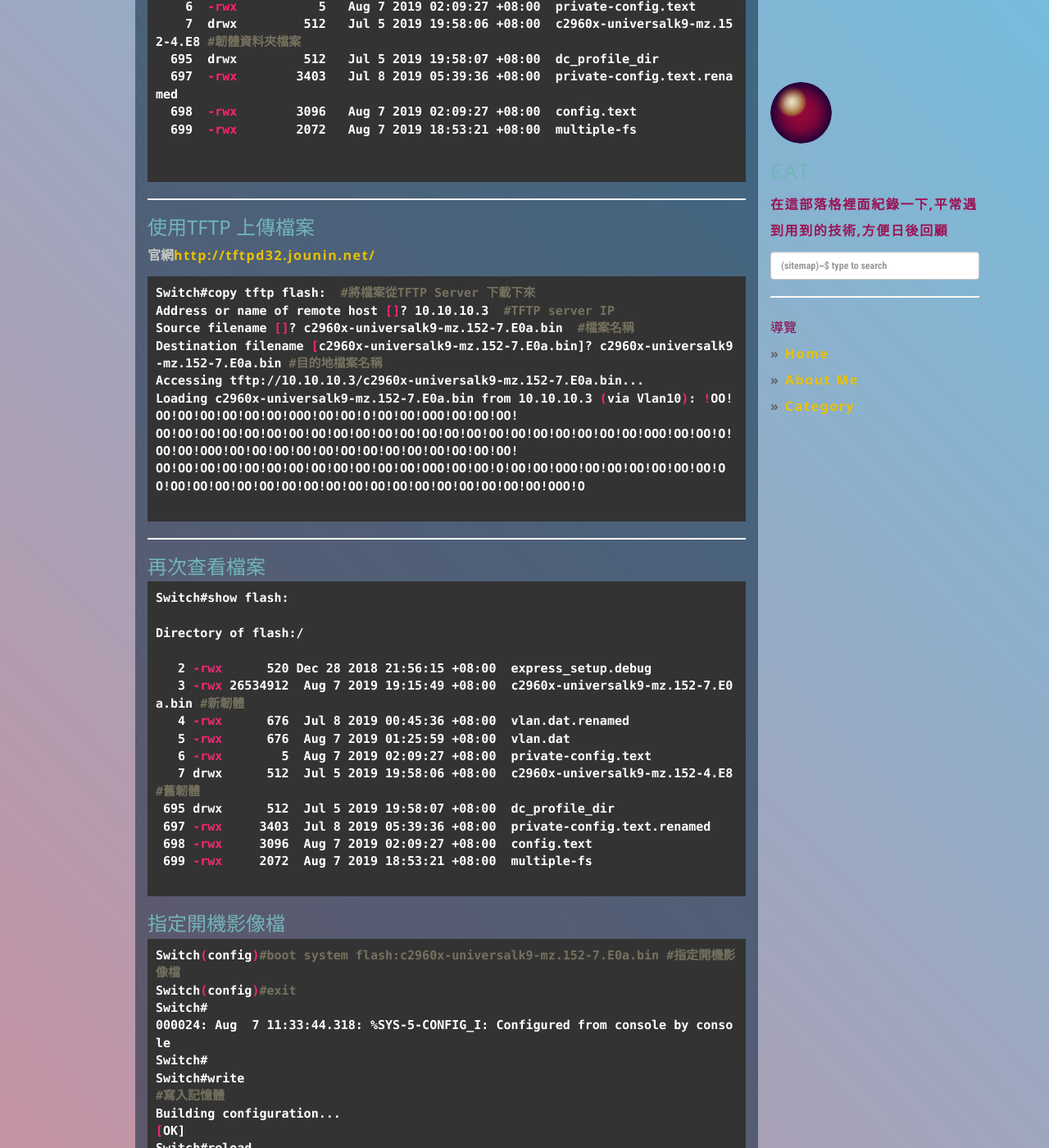
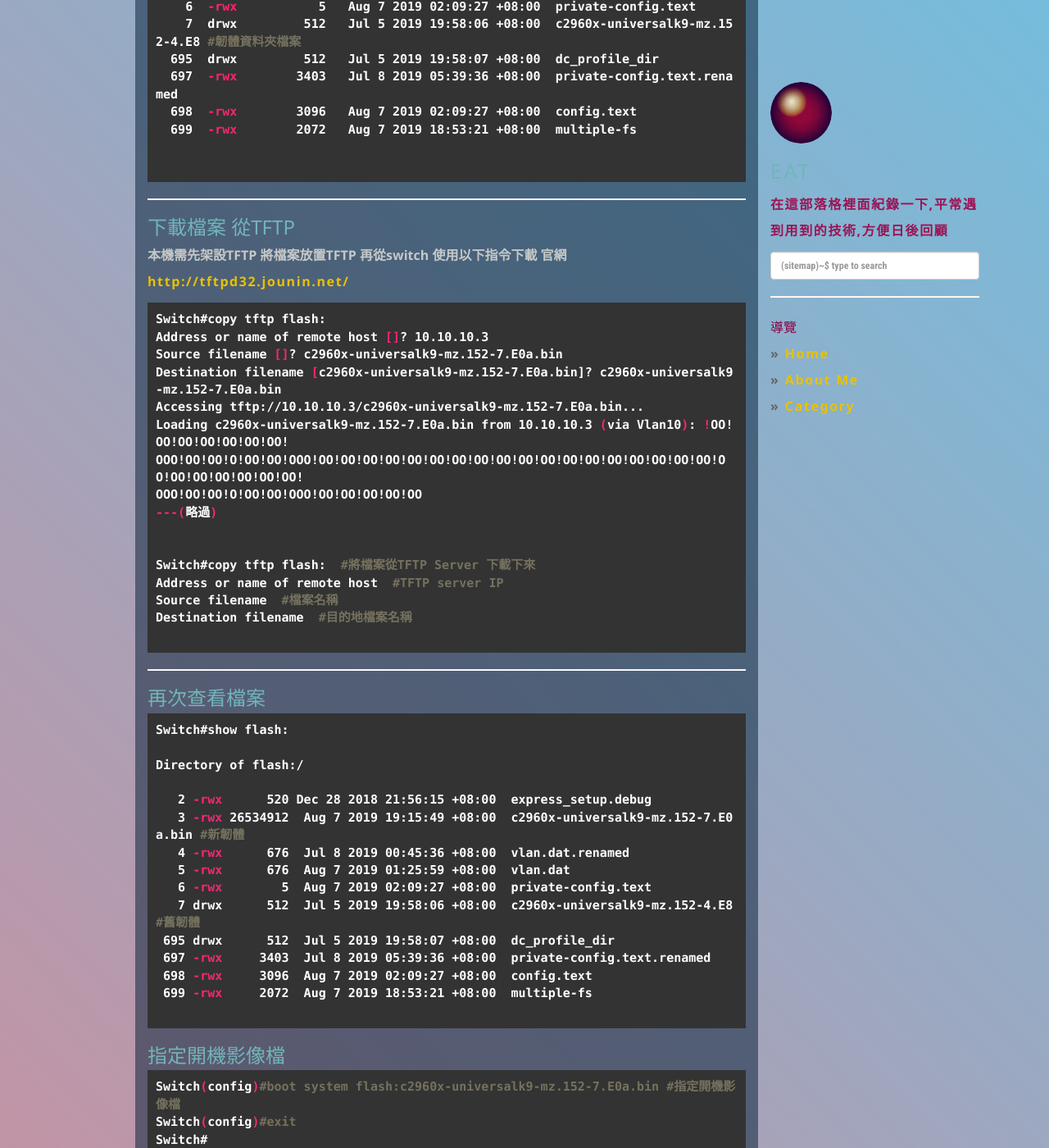
Before and after one commit to dyeat/dyeat.github.io, a Jekyll site: the page built from _posts/2019-08-07-Cisco 2960X Switch 更新韌體.md, in a window 1280 px wide and 1400 px high, scrolled down 564 px. Shown: the whole window at 82% size. Built offline with Jekyll 4.4.1, drawn with Linux system fonts in a browser that asks for light colours; nearby versions of some CDN libraries; comment, search, counter and statistics services are not loaded; some of the changed text lies outside the part shown.

Commit message:
update post

````diff
--- a/_posts/2019-08-07-Cisco 2960X Switch 更新韌體.md
+++ b/_posts/2019-08-07-Cisco 2960X Switch 更新韌體.md
@@ -39,19 +39,27 @@ Directory of flash:/
 
 ---
 
-### 使用TFTP 上傳檔案
+### 下載檔案 從TFTP
 
+本機需先架設TFTP 將檔案放置TFTP 再從switch 使用以下指令下載
 官網[http://tftpd32.jounin.net/](http://tftpd32.jounin.net/)
 
 ```sh
+Switch#copy tftp flash:
+Address or name of remote host []? 10.10.10.3
+Source filename []? c2960x-universalk9-mz.152-7.E0a.bin
+Destination filename [c2960x-universalk9-mz.152-7.E0a.bin]? c2960x-universalk9-mz.152-7.E0a.bin
+Accessing tftp://10.10.10.3/c2960x-universalk9-mz.152-7.E0a.bin...
+Loading c2960x-universalk9-mz.152-7.E0a.bin from 10.10.10.3 (via Vlan10): !OO!OO!OO!OO!OO!OO!OO!
+OOO!OO!OO!O!OO!OO!OOO!OO!OO!OO!OO!OO!OO!OO!OO!OO!OO!OO!OO!OO!OO!OO!OO!OO!OO!OO!OO!OO!OO!OO!OO!OO!
+OOO!OO!OO!O!OO!OO!OOO!OO!OO!OO!OO!OO
+---(略過)
+
+
 Switch#copy tftp flash:  #將檔案從TFTP Server 下載下來
-Address or name of remote host []? 10.10.10.3  #TFTP server IP
-Source filename []? c2960x-universalk9-mz.152-7.E0a.bin  #檔案名稱
-Destination filename [c2960x-universalk9-mz.152-7.E0a.bin]? c2960x-universalk9-mz.152-7.E0a.bin #目的地檔案名稱
-Accessing tftp://10.10.10.3/c2960x-universalk9-mz.152-7.E0a.bin...
-Loading c2960x-universalk9-mz.152-7.E0a.bin from 10.10.10.3 (via Vlan10): !OO!OO!OO!OO!OO!OO!OO!OOO!OO!OO!O!OO!OO!OOO!OO!OO!OO!
-OO!OO!OO!OO!OO!OO!OO!OO!OO!OO!OO!OO!OO!OO!OO!OO!OO!OO!OO!OO!OO!OO!OOO!OO!OO!O!OO!OO!OOO!OO!OO!OO!OO!OO!OO!OO!OO!OO!OO!OO!OO!OO!
-OO!OO!OO!OO!OO!OO!OO!OO!OO!OO!OO!OO!OOO!OO!OO!O!OO!OO!OOO!OO!OO!OO!OO!OO!OO!OO!OO!OO!OO!OO!OO!OO!OO!OO!OO!OO!OO!OO!OO!OO!OO!OO!OO!OOO!O
+Address or name of remote host  #TFTP server IP
+Source filename  #檔案名稱
+Destination filename  #目的地檔案名稱
 
 ```
 
@@ -107,8 +115,13 @@ BOOTLDR: C2960X Boot Loader (C2960X-HBOOT-M) Version 15.2(6r)E, RELEASE SOFTWARE
 Switch uptime is 26 minutes
 System returned to ROM by power-on
 System restarted at 19:42:33 UTC Wed Aug 7 2019
-System image file is "flash:c2960x-universalk9-mz.152-7.E0a.bin"		#目前載入韌體檔案名稱
+System image file is "flash:c2960x-universalk9-mz.152-7.E0a.bin"
 Last reload reason: Reload command
+
+
+Version 15.2(7)  #目前版本
+"flash:c2960x-universalk9-mz.152-7.E0a.bin"  #目前載入韌體檔案名稱
+
 
 ```
 
````
Also changed, not shown: other parts of _posts/2019-08-07-Cisco 2960X Switch 更新韌體.md (+7 -5 lines).
